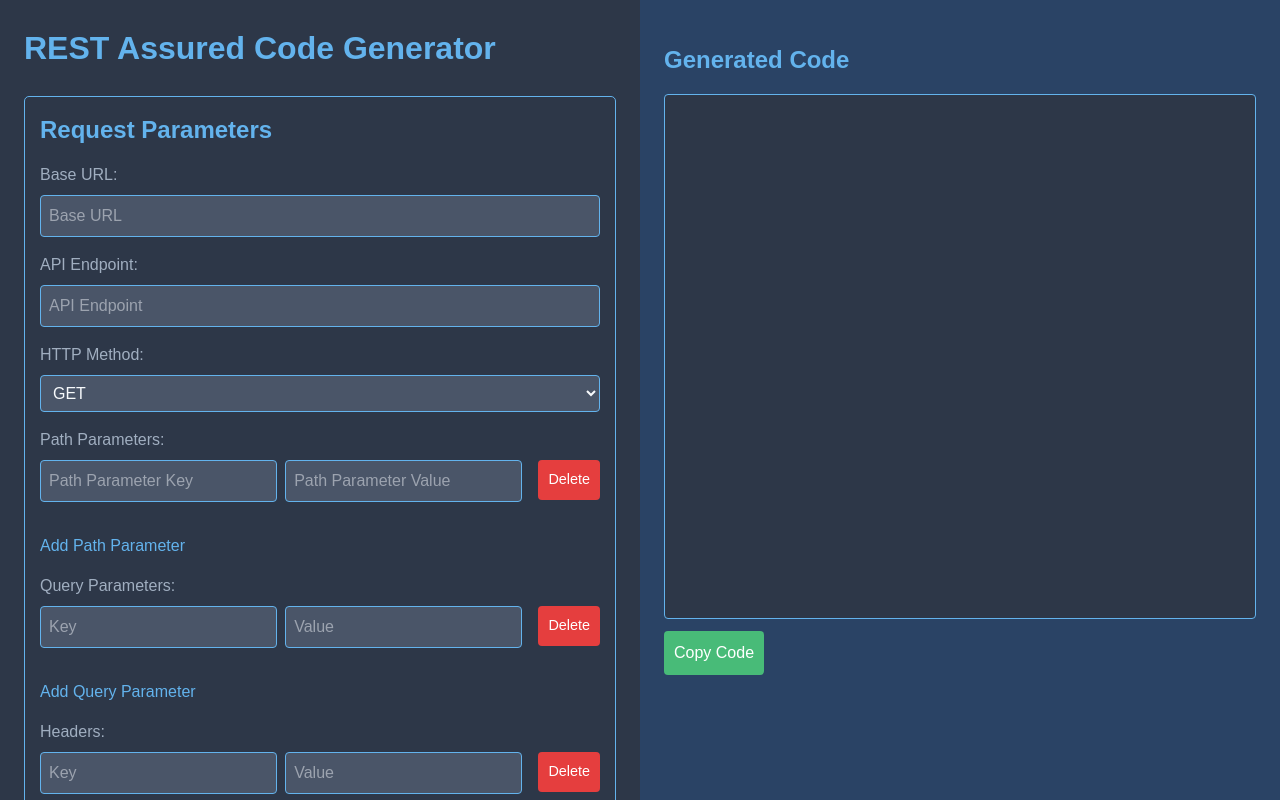
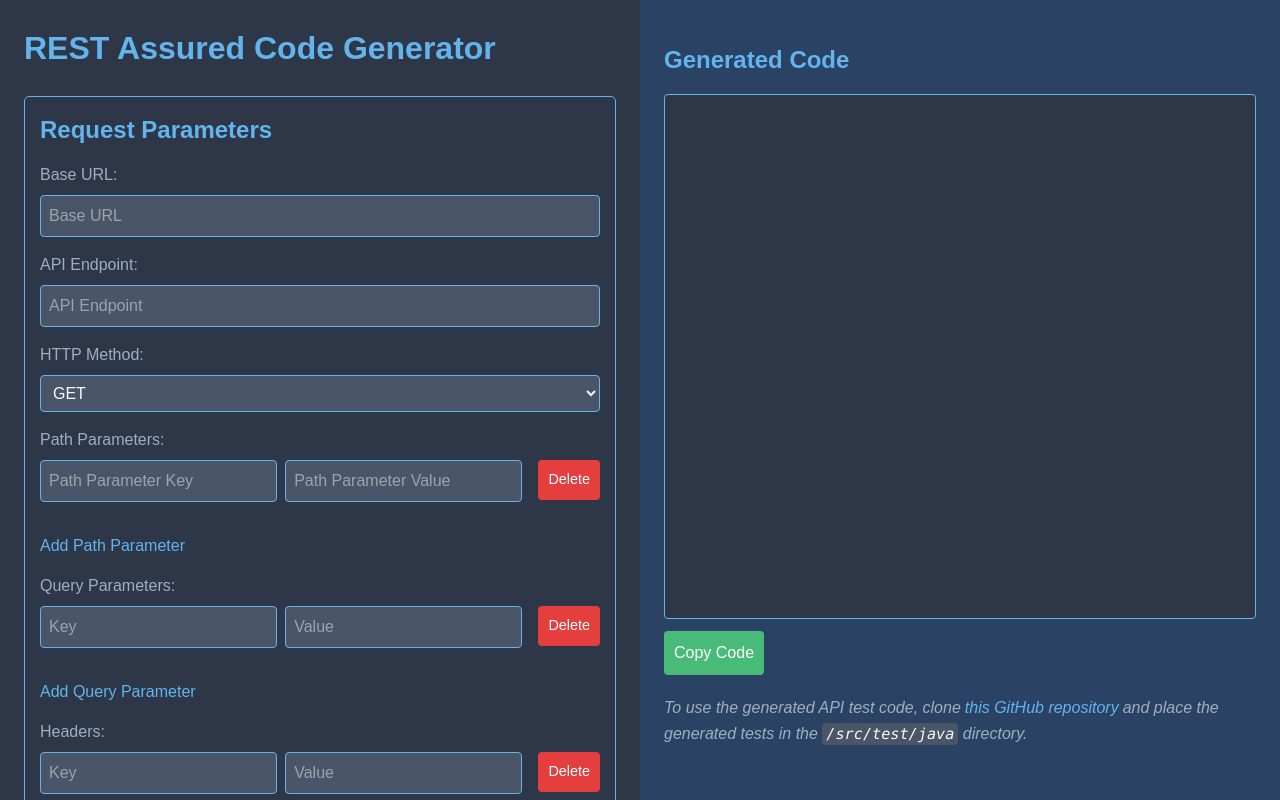
Before and after one commit to osandadeshan/rest-assured-code-generator, a Next.js app: page / in a window 1280 px wide. Shown: the top 800 px of the page. Built offline with nearby package versions, Linux system fonts and the light colour scheme.

Commit message:
Added the sample project to use to run the generated code

```diff
--- a/src/app/page.tsx
+++ b/src/app/page.tsx
@@ -511,6 +511,14 @@
           Copy Code
         </button>
         {copyMessage && <div className="copy-message">{copyMessage}</div>}
+        <p className="repo-instructions">
+          To use the generated API test code, clone
+          <a href="https://github.com/osandadeshan/rest-assured-codegen-test-project">
+            this GitHub repository
+          </a>
+          and place the generated tests in the <code>/src/test/java</code>{" "}
+          directory.
+        </p>
       </div>
     </div>
   );
--- a/src/app/styles.css
+++ b/src/app/styles.css
@@ -186,3 +186,30 @@
     color: #48bb78;
     margin-top: 10px;
 }
+
+/* Repository Instructions */
+.repo-instructions {
+    margin-top: 20px;
+    font-size: 1rem;
+    color: #a0aec0;
+    line-height: 1.6;
+    font-style: italic;
+}
+
+.repo-instructions a {
+    color: #63b3ed;
+    text-decoration: none;
+    margin: 0 4px;
+}
+
+.repo-instructions a:hover {
+    text-decoration: underline;
+}
+
+.repo-instructions code {
+    background-color: #4a5568;
+    color: #f7fafc;
+    padding: 2px 4px;
+    border-radius: 4px;
+    font-size: 0.95rem;
+}
```
Also changed, not shown: app-ui.png.
